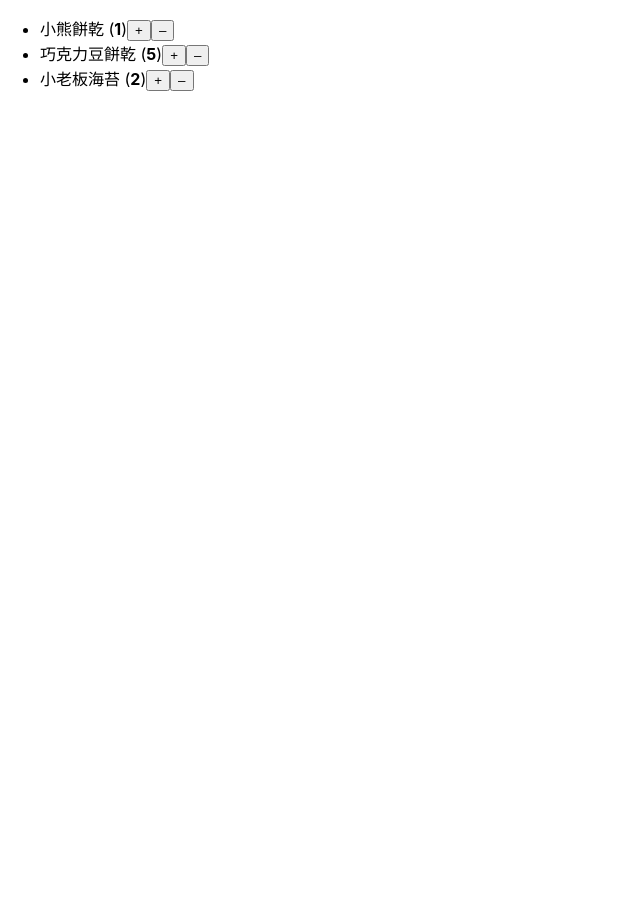
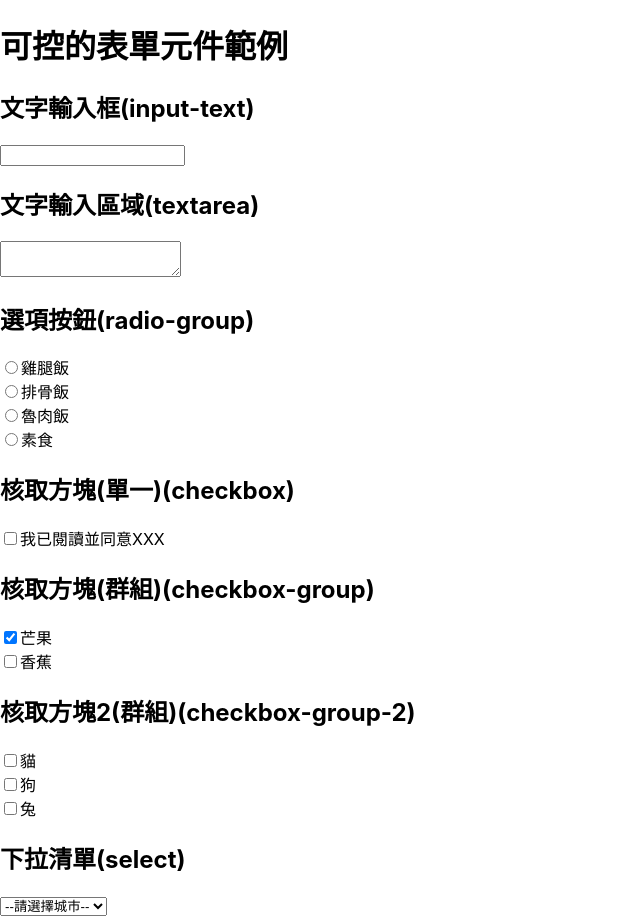
Before and after one commit to dackdada016/react-0108, a React (Create React App) app: page / in a window 1280 px wide. Shown: the whole page, without its empty margins (0-640 px from the left). Before the commit the page ends 800 px from the top, so only its background shows below. Built offline with nearby package versions, Linux system fonts and the light colour scheme.

Commit message:
react 表單控制元件(input)

```diff
--- /dev/null
+++ b/src/0113/HTML5Form/HTML5Form.js
@@ -0,0 +1,170 @@
+import { useState } from 'react'
+
+function HTML5Form() {
+  // input-text
+  const [inputText, setInputText] = useState('')
+
+  // textarea
+  const [textareaText, setTextareaText] = useState('')
+
+  // radio-group
+  // state中記錄使用者選了單一值
+  const [food, setFood] = useState('')
+  const foodOptions = ['雞腿飯', '排骨飯', '魯肉飯', '素食']
+
+  // checkbox one
+  const [agree, setAgree] = useState(false)
+
+  // checkbox group - 1
+  // state中要記錄使用者選了哪幾個值(複選)
+  const [likeList, setLikeList] = useState(['芒果'])
+  const fruitOptions = ['芒果', '香蕉']
+
+  // checkbox group - 2
+  const petOptions = ['貓', '狗', '兔']
+  // state中要記錄各選項的物件
+  // ex. [ {id:0, value:'貓', checked:false} ,...]
+  const [pets, setPets] = useState(
+    petOptions.map((v, i) => {
+      return { id: i, value: v, checked: false }
+    })
+  )
+
+  // select
+  const cityOptions = ['台北市', '台中市', '高雄市']
+  const [city, setCity] = useState('')
+
+  return (
+    <>
+      <h1>可控的表單元件範例</h1>
+      <section id="input-text">
+        <h2>文字輸入框(input-text)</h2>
+        <input
+          type="text"
+          value={inputText}
+          onChange={(e) => {
+            setInputText(e.target.value)
+          }}
+        />
+      </section>
+      <section id="textarea">
+        <h2>文字輸入區域(textarea)</h2>
+        <textarea
+          value={textareaText}
+          onChange={(e) => {
+            setTextareaText(e.target.value)
+          }}
+        />
+      </section>
+      <section id="radio-group">
+        <h2>選項按鈕(radio-group)</h2>
+        {foodOptions.map((v, i) => {
+          return (
+            <div key={i}>
+              <input
+                type="radio"
+                value={v}
+                // 布林值，代表目前是否有被使用者選中
+                checked={food === v}
+                onChange={(e) => {
+                  setFood(e.target.value)
+                }}
+              />
+              <label>{v}</label>
+            </div>
+          )
+        })}
+      </section>
+      <section id="checkbox-one">
+        <h2>核取方塊(單一)(checkbox)</h2>
+        <input
+          type="checkbox"
+          checked={agree}
+          onChange={(e) => {
+            setAgree(e.target.checked)
+          }}
+        />
+        <label>我已閱讀並同意XXX</label>
+      </section>
+      <section id="checkbox-group">
+        <h2>核取方塊(群組)(checkbox-group)</h2>
+        {fruitOptions.map((v, i) => {
+          return (
+            <div key={i}>
+              <input
+                type="checkbox"
+                value={v}
+                checked={likeList.includes(v)}
+                onChange={(e) => {
+                  const targetValue = e.target.value
+
+                  // 先判斷是否有在state陣列(likeList)中
+                  if (likeList.includes(targetValue)) {
+                    // 如果 有 在state陣列中 -> 從state陣列移除
+                    // 從陣列刪除這值 = 回傳一個新陣列，裡面不包含這值
+                    const newLikeList = likeList.filter((v2, i2) => {
+                      return v2 !== targetValue
+                    })
+
+                    setLikeList(newLikeList)
+                  } else {
+                    // 如果 沒有 在state陣列中 -> 加入到state陣列
+                    const newLikeList = [...likeList, targetValue]
+                    setLikeList(newLikeList)
+                  }
+                }}
+              />
+              <label>{v}</label>
+            </div>
+          )
+        })}
+      </section>
+      <section id="checkbox-group">
+        <h2>核取方塊2(群組)(checkbox-group-2)</h2>
+        {pets.map((v, i) => {
+          return (
+            <div key={i}>
+              <input
+                type="checkbox"
+                value={v.value}
+                checked={v.checked}
+                onChange={(e) => {
+                  const newPets = pets.map((v2, i2) => {
+                    // 當目前id與i(使用者點按下的那個項目的索引值)相等時，checked值改變
+                    if (v2.id === i) return { ...v2, checked: !v2.checked }
+
+                    return { ...v2 }
+                  })
+
+                  setPets(newPets)
+                }}
+              />
+              <label>{v.value}</label>
+            </div>
+          )
+        })}
+      </section>
+      <section id="select">
+        <h2>下拉清單(select)</h2>
+        <select
+          value={city}
+          onChange={(e) => {
+            setCity(e.target.value)
+          }}
+        >
+          {/* 對應state(city)初始值的選項 */}
+          <option value="">--請選擇城市--</option>
+          {cityOptions.map((v, i) => {
+            return (
+              <option key={i} value={v}>
+                {v}
+              </option>
+            )
+          })}
+        </select>
+      </section>
+    </>
+  )
+}
+
+export default HTML5Form
--- a/src/App.js
+++ b/src/App.js
@@ -7,11 +7,11 @@
 // import Parent from './0110/3.props-2/Parent'
 // import Menu from './0110/練習 選單點取/Menu'
 // import Exam2 from './0110/5-0.練習題-物件陣列處理練習/Exam2'
-import ShoppingCart from './0110/6-1.練習題-小型購物車/ShoppingCart'
+import HTML5Form from './0113/HTML5Form/HTML5Form'
 function App() {
   return (
     <>
-      <ShoppingCart />
+      <HTML5Form />
       {/* <Login /> */}
     </>
   )
```
